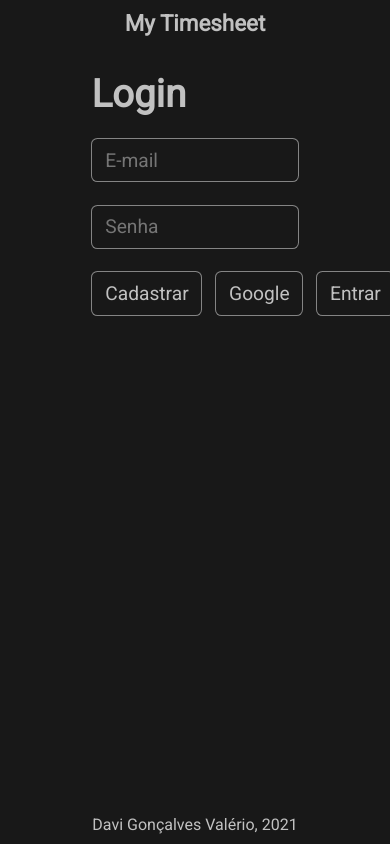
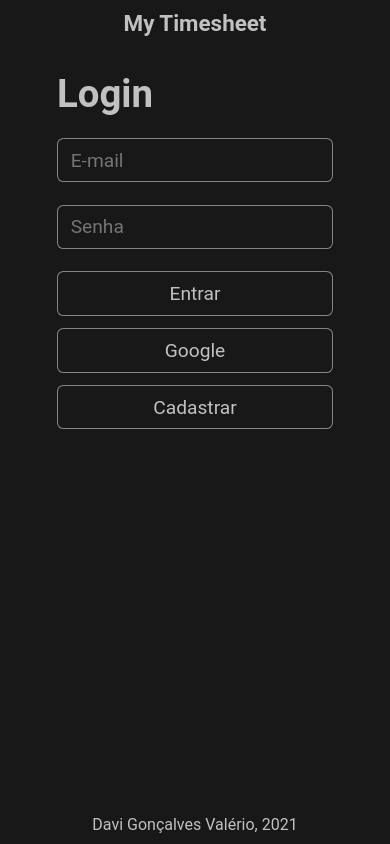
Before and after one commit to Dgvalerio/my-timesheet, a React (Create React App) app: page /signIn in a window 390 px wide. Built offline with nearby package versions, Linux system fonts and the light colour scheme.

Commit message:
Styles update. Responsive login. Font import in style code.

```diff
--- a/public/index.html
+++ b/public/index.html
@@ -9,9 +9,6 @@
   <link rel='apple-touch-icon' href='%PUBLIC_URL%/fav.png' />
   <link rel='manifest' href='%PUBLIC_URL%/fav.png' />
   <title>My Timesheet</title>
-  <link rel='preconnect' href='https://fonts.googleapis.com'>
-  <link rel='preconnect' href='https://fonts.gstatic.com' crossorigin>
-  <link href='https://fonts.googleapis.com/css2?family=Roboto&display=swap' rel='stylesheet'>
 </head>
 <body>
   <noscript>Você precisa habilitar o JavaScript para rodar essa página.</noscript>
--- a/src/styles/SignIn.ts
+++ b/src/styles/SignIn.ts
@@ -15,14 +15,7 @@
   form {
     flex-direction: column;
     margin: auto;
-
-    @media (min-width: 0) {
-      max-width: 60%;
-    }
-
-    @media (min-width: 1024px) {
-      max-width: 40%;
-    }
+    max-width: 40%;
 
     gap: ${({ theme }) => theme.sizes.gap};
 
@@ -66,6 +59,20 @@
       }
     }
   }
+
+  @media (max-width: ${({ theme }) => theme.sizes.width.sm}) {
+    form {
+      max-width: 80%;
+
+      & > div {
+        flex-direction: column-reverse;
+
+        & > :nth-child(2) {
+          margin: 0;
+        }
+      }
+    }
+  }
 `;
 
 export default StyledSignIn;
--- a/src/styles/global.ts
+++ b/src/styles/global.ts
@@ -1,6 +1,8 @@
 import { createGlobalStyle } from 'styled-components';
 
 export default createGlobalStyle`
+  @import url('https://fonts.googleapis.com/css2?family=Roboto&display=swap');
+
   * {
     margin: 0;
     font-family: Roboto, sans-serif;
--- a/src/styles/theme.ts
+++ b/src/styles/theme.ts
@@ -2,6 +2,9 @@
   sizes: {
     gap: '1.4rem',
     padding: '0.6rem 1.4rem',
+    width: {
+      sm: '48rem',
+    },
   },
   colors: {
     background: '#181818',
```
